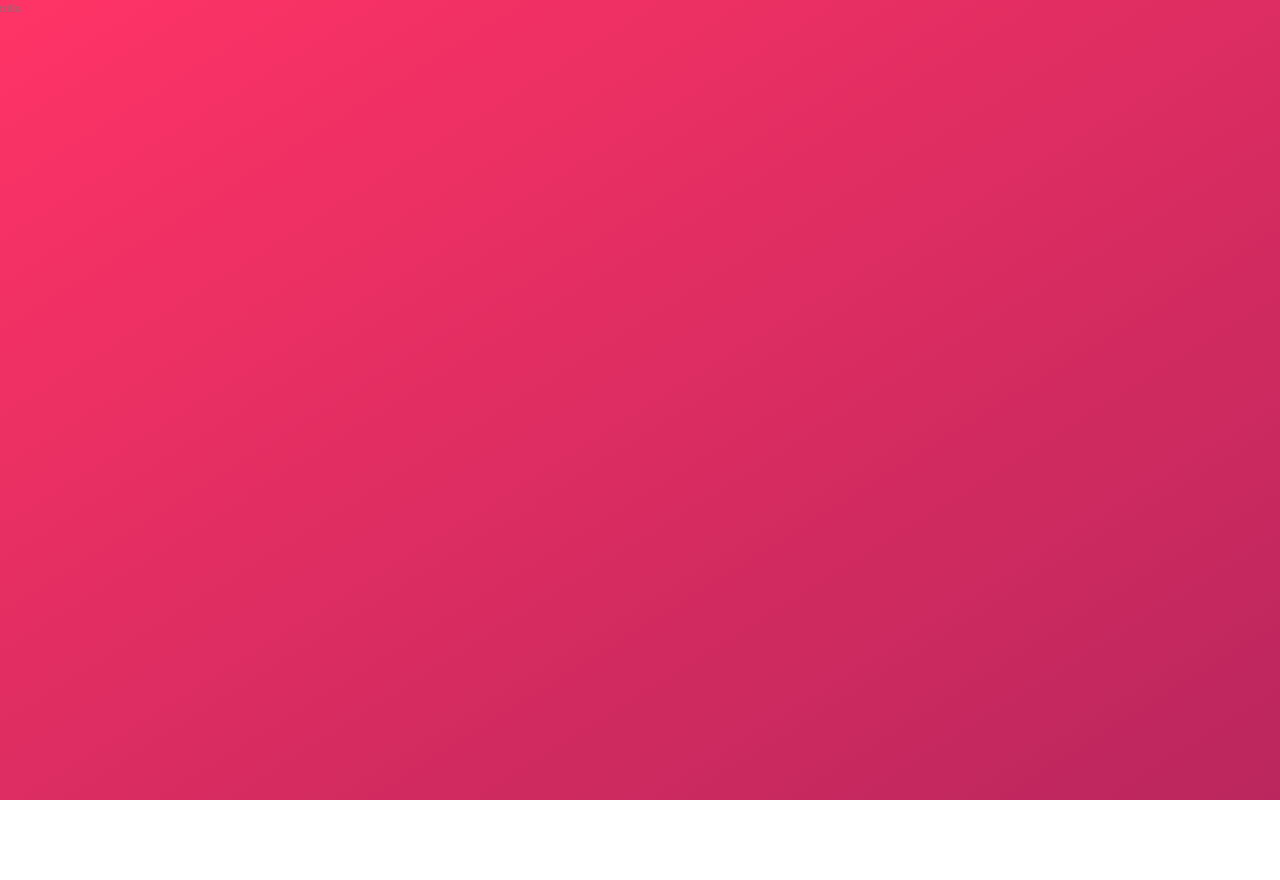
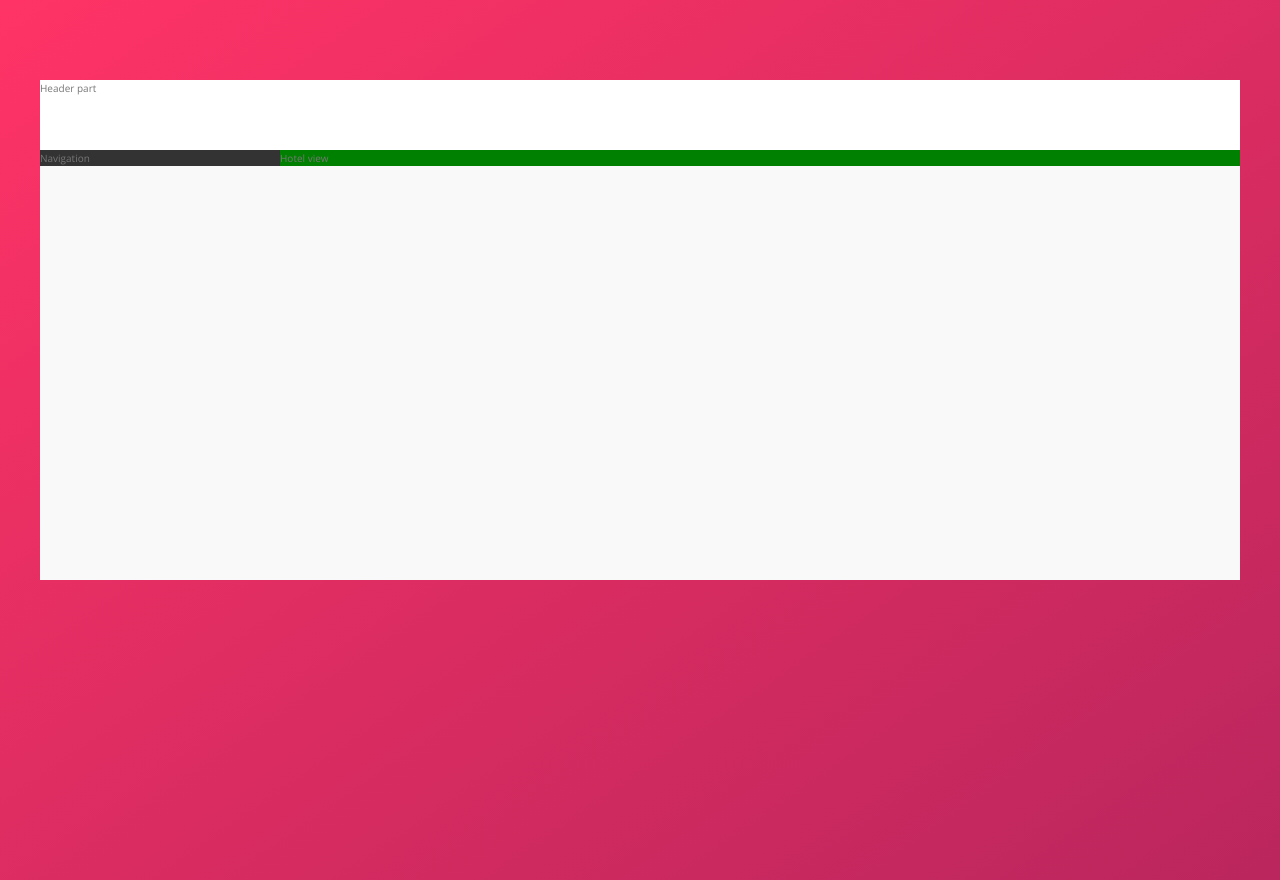
Before and after one commit to jaru66aru/ja.trillo, a website: page index.html in a window 1280 px wide. Before the commit the page ends 800 px from the top, so only its background shows below. Drawn offline with nearby package versions, Linux system fonts and the light colour scheme.

Commit message:
Building Layout

```diff
--- a/index.html
+++ b/index.html
@@ -11,6 +11,18 @@
         <title>trillo &mdash; Your all-in-one booking app</title>
     </head>
     <body>
-        trillo
+        <div class="container">
+            <header class="header">
+                Header part
+            </header>
+            <div class="content">
+                <nav class="sidebar">
+                    Navigation
+                </nav>
+                <main class="hotel-view">
+                    Hotel view
+                </main>
+            </div>
+        </div>
     </body>
 </html>
--- a/sass/_base.scss
+++ b/sass/_base.scss
@@ -11,6 +11,8 @@
     --color-grey-dark-1: #333;
     --color-grey-dark-2: #777;
     --color-grey-dark-3: #999;
+
+    --shadow-dark: 0 2rem 6rem rgba(#000, .3);
 }
 
 * {
--- a/sass/_layout.scss
+++ b/sass/_layout.scss
@@ -0,0 +1,30 @@
+.container {
+    max-width: 120rem;
+    margin: 8rem auto;
+    background-color: var(--color-grey-light-1);
+    box-shadow: var(--shadow-dark);
+
+    min-height: 50rem;
+}
+
+.header {
+    height: 7rem;
+    background-color: #fff;
+    border-bottom: var(--color-grey-light-2);
+}
+
+.content {
+    display: flex;
+}
+
+.sidebar {
+    background-color: var(--color-grey-dark-1);
+
+    flex: 0 0 20%;
+}
+
+.hotel-view {
+    background-color: green;
+
+    flex: 1;
+}
```
Also changed, not shown: css/style.css.
